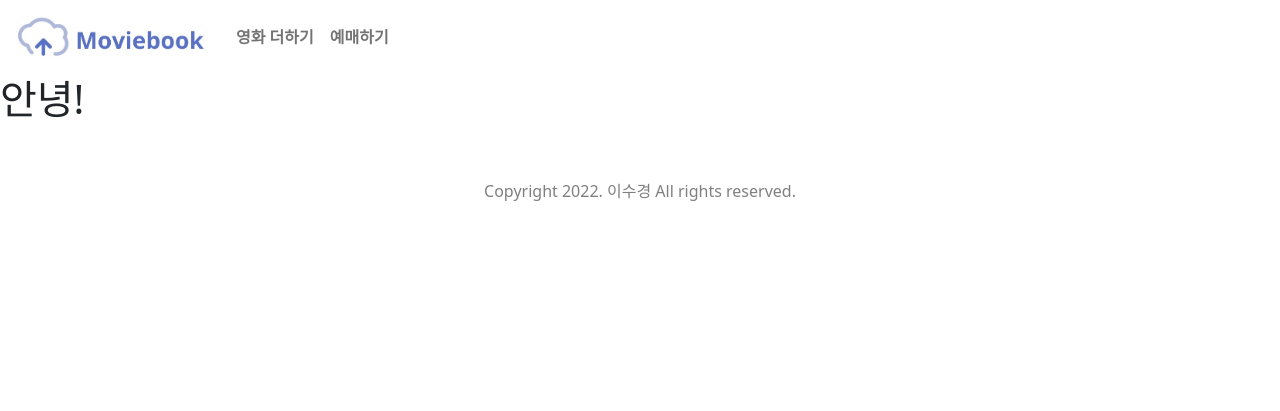
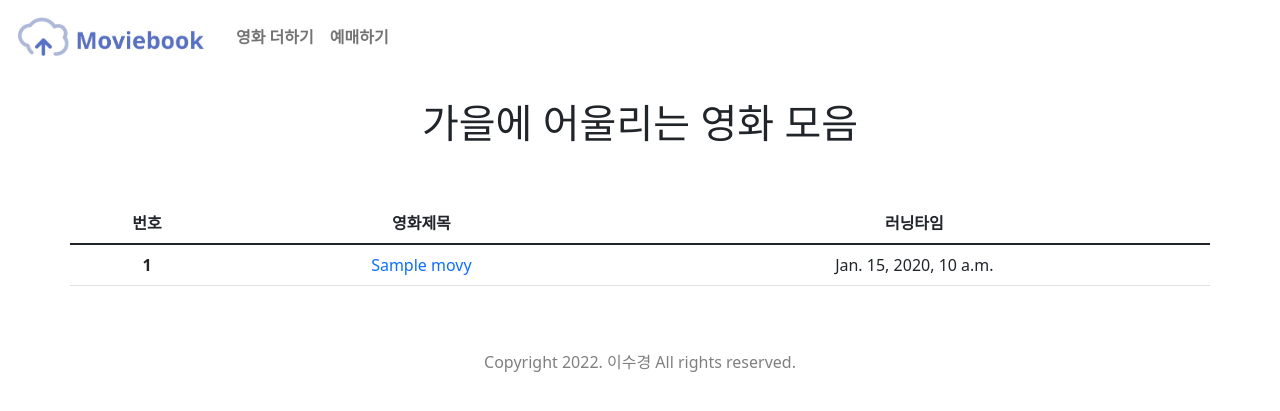
Before and after one commit to code-sum/221006-Django-CRUD, a Django app: template movies/templates/movies/index.html in a window 1280 px wide. Shown: the top 411 px of the page. Run offline with Django 3.2, Linux system fonts and the light colour scheme; the template is opened without the code that fills it: most values are stand-ins (such as "Sample title", 1, 10 or a date in 2020).

Commit message:
08 - READ

```diff
--- a/movies/templates/movies/index.html
+++ b/movies/templates/movies/index.html
@@ -2,6 +2,32 @@
 
 {% block content %}
 
-  <h1>안녕!</h1>
+  <div class="container">
+    <div class="row text-center">
+      <h1 class="mt-4">가을에 어울리는 영화 모음</h1>
+
+      <!-- List of content -->
+      <table class="table table-hover align-middle text-center mt-5">
+        <thead>
+          <tr>
+            <th scope="col">번호</th>
+            <th scope="col">영화제목</th>
+            <th scope="col">러닝타임</th>
+          </tr>
+        </thead>
+        <tbody class="table-group-divider">
+          {% for i in movies %}
+            <tr>
+              <th scope="row">{{ forloop.revcounter }}</th>
+              <td>
+                <a class="text-decoration-none" href="#">{{ i.title }}</a>
+              </td>
+              <td>{{ i.running_time }}</td>
+            </tr>
+          {% endfor %}
+        </tbody>
+      </table>
+    </div>
+  </div>
 
 {% endblock %}
```
Also changed, not shown: movies/views.py (+6 -1 lines).
